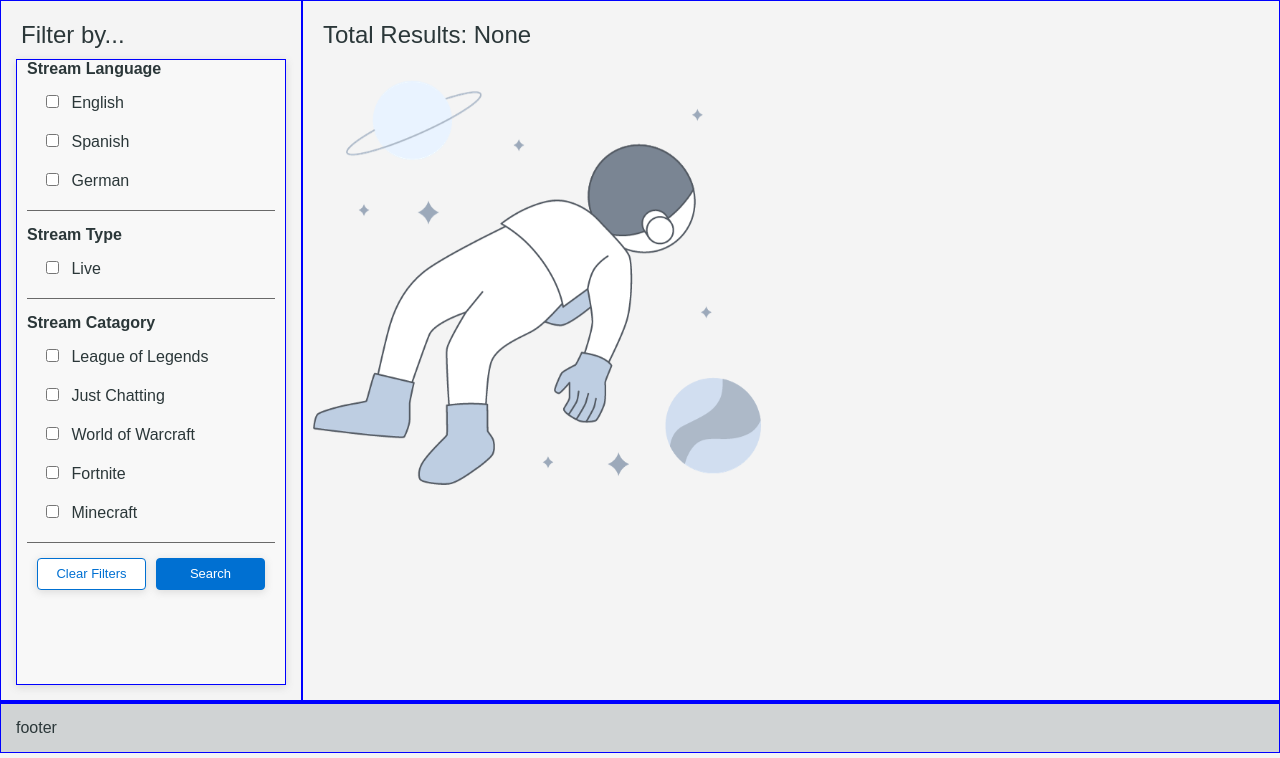
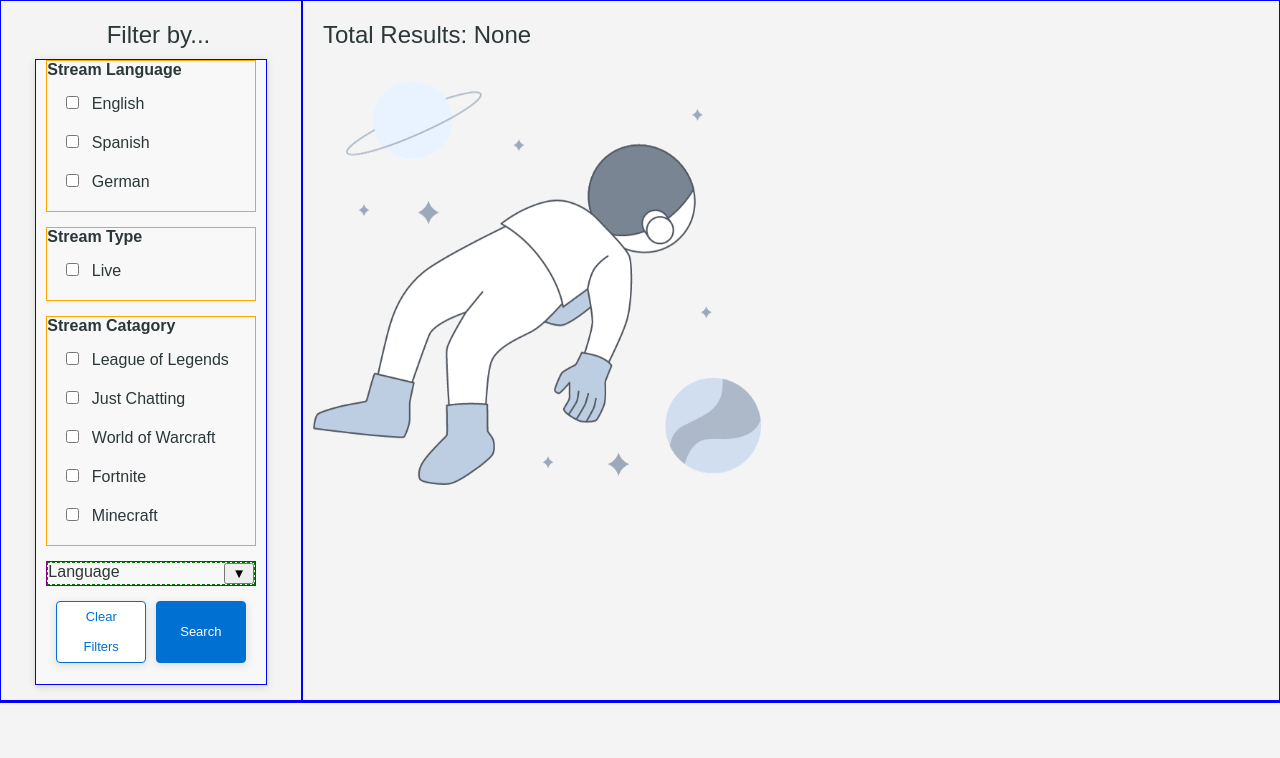
Before and after one commit to imustbreakyou/cs50final, a Flask app: page / in a window 1280 px wide. Shown: the part 97-855 px from the top of the page. Run offline with Flask 3, Linux system fonts and the light colour scheme; some web fonts are replaced.

Commit message:
Complete POC for expandable filter panels -built HTML CSS and JS that succesfully opens a panel of options below the button. - TODO: add other options, format and style button - TODO: ensure  search button container spacing and that it isnt pushed down with every expansion. - TODO: build JS for clear button to clear search checks

```diff
--- a/static/css/style.css
+++ b/static/css/style.css
@@ -110,6 +110,11 @@ img {
             margin-left: 15px;
             font-weight: 400;
          }
+         .accordion-header {
+            display: flex;
+            border: 1px solid purple;
+            justify-content: space-between;
+         }
 
          .expandable-language,
          .expandable-type,
@@ -121,6 +126,7 @@ img {
             padding-bottom: 15px;
             border-bottom: 1px solid dimgray;
             font-weight: 600;
+            border: 1px solid orange;
          }
 
          .safe-search {
@@ -405,6 +411,7 @@ img {
    }
 
    .checkbox {
+      border: 1px solid red;
 
    }
 
@@ -461,3 +468,49 @@ img {
 
 
 }
+
+.filter-container {
+   display: flex;
+   align-items: center;
+ }
+
+ .filter-field {
+   /* Style your filter input field */
+ }
+
+ .expand-button {
+   margin-left: 10px; /* Or any spacing you prefer */
+   cursor: pointer;
+   /* Additional button styling */
+ }
+
+ .expandable-panel {
+   display: none; /* Panel is hidden by default */
+   /* Additional panel styling */
+   border: 1px dotted pink;
+ }
+
+   .expandable-containter {
+      display: flex;
+      flex-direction: column;
+      border: 1px solid purple;
+   }
+   .expandable-header-container {
+      display: flex;
+      flex-direction: column;
+      justify-content: space-between;
+
+   }
+
+   .expandable-title {
+      display: flex;
+      justify-content: space-between;
+      flex: 1;
+      border: 1px dashed green;
+
+   }
+   .expand-button {
+      border: 1 thick grey;
+
+      flex: 0px;
+   }
--- a/static/js/index.js
+++ /dev/null
@@ -1,16 +0,0 @@
-// Collapsable content provided by https://www.w3schools.com/howto/howto_js_collapsible.asp
-
-var coll = document.getElementsByClassName("collapsible");
-var i;
-
-for (i = 0; i < coll.length; i++) {
-  coll[i].addEventListener("click", function() {
-    this.classList.toggle("active");
-    var content = this.nextElementSibling;
-    if (content.style.display === "block") {
-      content.style.display = "none";
-    } else {
-      content.style.display = "block";
-    }
-  });
-}
--- /dev/null
+++ b/static/js/scripts.js
@@ -0,0 +1,17 @@
+// Collapsable content provided by https://www.w3schools.com/howto/howto_js_collapsible.asp
+
+document.addEventListener('DOMContentLoaded', function() {
+  var expandButton = document.querySelector('.expand-button');
+  var expandablePanel = document.querySelector('.expandable-panel');
+
+  expandButton.addEventListener('click', function() {
+    // This toggles the visibility of the panel
+    if (expandablePanel.style.display === 'block') {
+      expandablePanel.style.display = 'none';
+      expandButton.textContent = '▼'; // Change button text/icon to show expandable action
+    } else {
+      expandablePanel.style.display = 'block';
+      expandButton.textContent = '▲'; // Change button text/icon to show collapsible action
+    }
+  });
+});
--- a/templates/filter.html
+++ b/templates/filter.html
@@ -40,6 +40,48 @@
 
   </div>
 
+  <div class="expandable-containter">
+    <div class="expandable-header-container">
+
+      <div class="expandable-title">Language<div>
+      <button class="expand-button" type="button">▼</button>
+    </div>
+  </div>
+
+    <div class="expandable-panel">
+      <div class="checkbox-container">
+
+        <input class ="checkbox"  type="checkbox" id="language-1" name="language" value="en">
+        <label class="lable" for="language1"> English </label><br>
+
+      </div>
+      <div class="checkbox-container">
+
+        <input class ="checkbox" type="checkbox" id="langauge-2" name="language" value="es">
+        <label class="lable" for="language2"> Spanish </label><br>
+      </div>
+      <div class="checkbox-container">
+
+        <input class ="checkbox" type="checkbox" id="langauge-3" name="language" value="de">
+        <label class="lable" for="language3"> German </label><br>
+      </div>
+    </div>
+
+  </div>
+  </div>
+
+
+
+
+
+
+
+
+
+
+
+
+
 
   <div class="filter-button-container">
 
--- a/templates/layout.html
+++ b/templates/layout.html
@@ -25,7 +25,7 @@
           {% block content%}
           {% endblock %}
         </div>
-        <div class="footer">footer</div>
+
     </div>
 
 
@@ -38,6 +38,6 @@
 
 
 
-	<script src="index.js"></script>
+	<script src="/static/js/scripts.js"></script>
   </body>
 </html>
```
